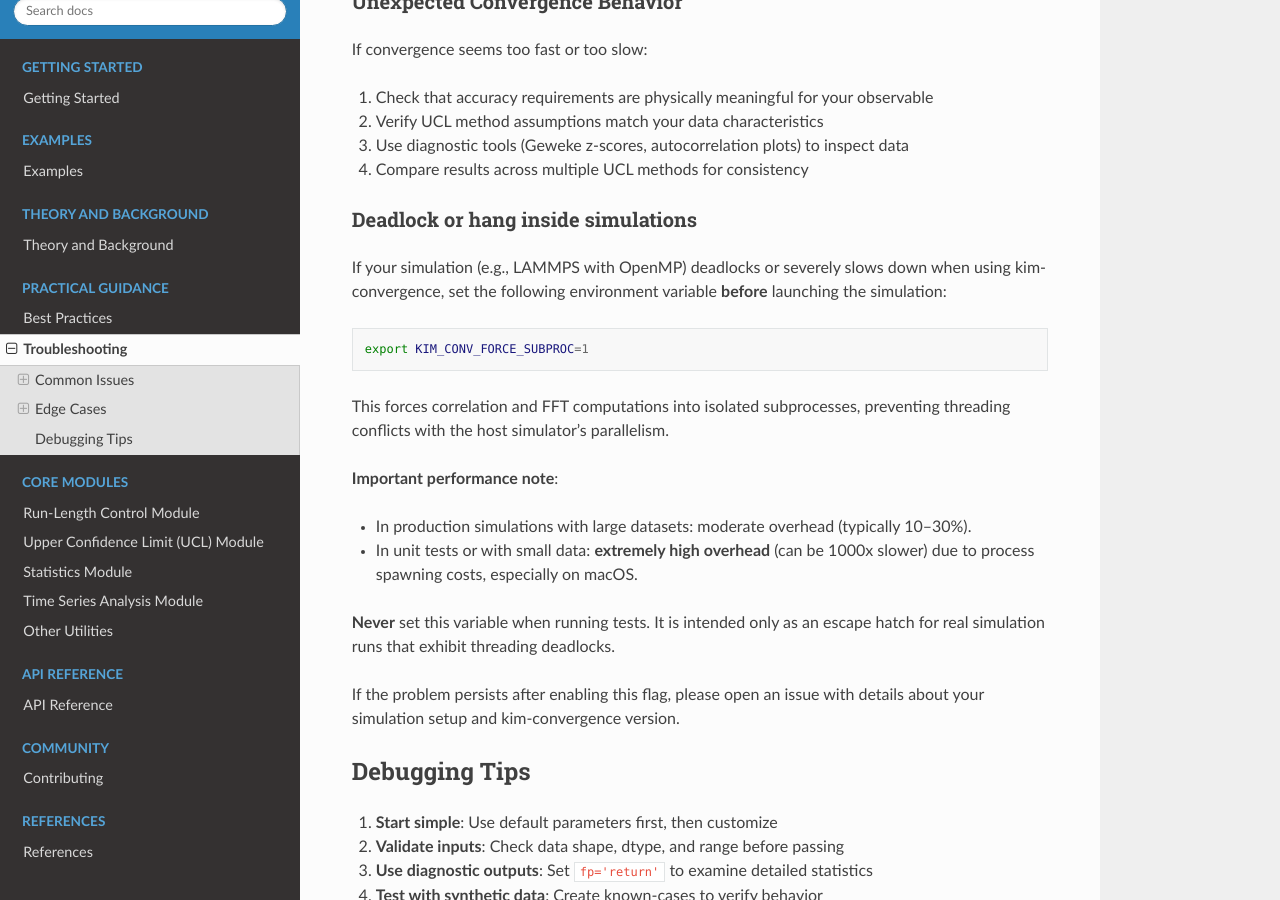
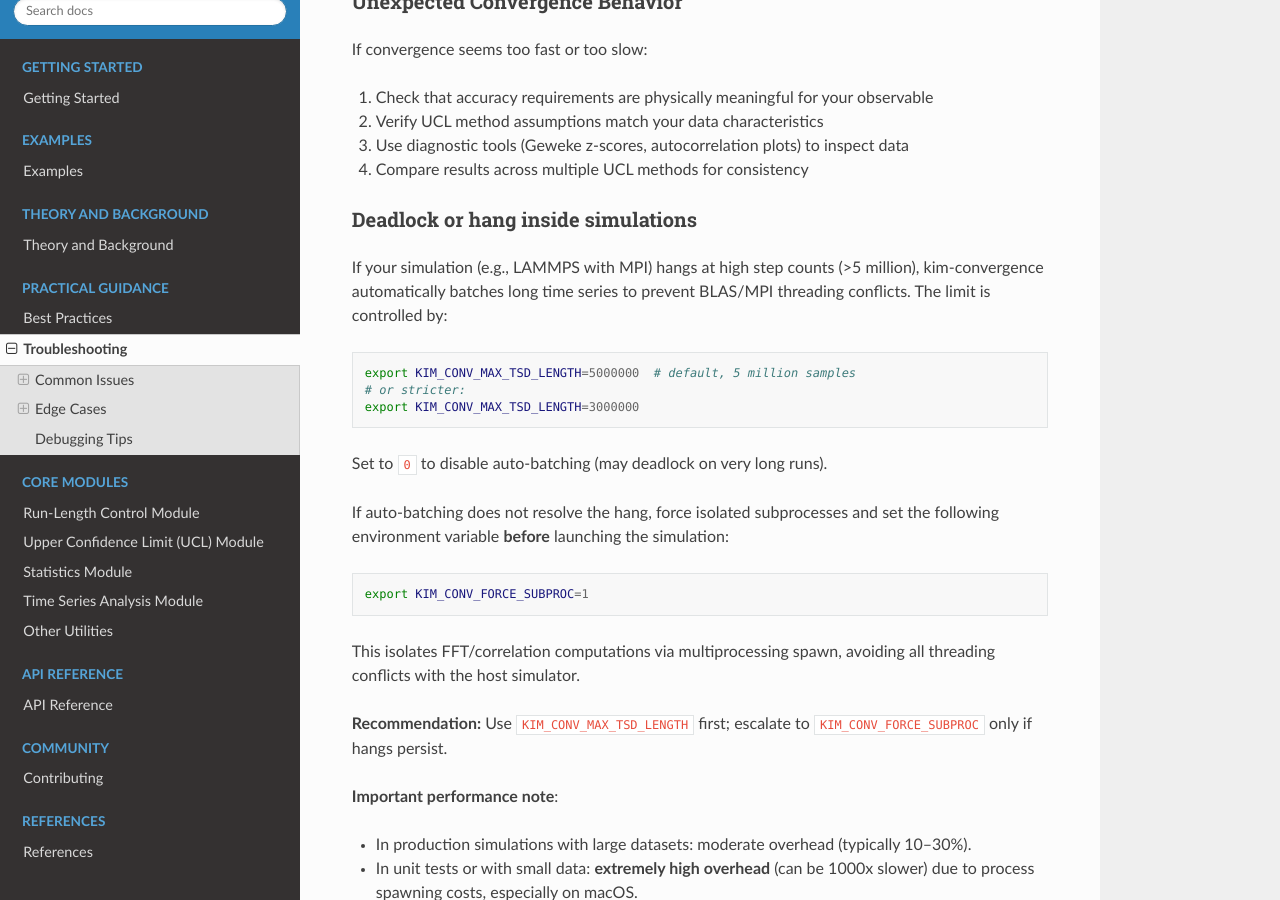
Before and after one commit to openkim/kim-convergence, a Sphinx documentation site: the page built from doc/troubleshooting.rst, in a window 1280 px wide and 900 px high, scrolled down 3031 px. Built offline with Sphinx 7.4.7 and the Read the Docs theme 3.1.0, drawn with Linux system fonts in a browser that asks for light colours.

```diff
--- a/doc/troubleshooting.rst
+++ b/doc/troubleshooting.rst
@@ -151,16 +151,30 @@
 Deadlock or hang inside simulations
 ~~~~~~~~~~~~~~~~~~~~~~~~~~~~~~~~~~~
 
-If your simulation (e.g., LAMMPS with OpenMP) deadlocks or severely slows down
-when using kim-convergence, set the following environment variable **before**
-launching the simulation:
+If your simulation (e.g., LAMMPS with MPI) hangs at high step counts
+(>5 million), kim-convergence automatically batches long time series to prevent
+BLAS/MPI threading conflicts. The limit is controlled by:
+
+.. code-block:: bash
+
+   export KIM_CONV_MAX_TSD_LENGTH=5000000  # default, 5 million samples
+   # or stricter:
+   export KIM_CONV_MAX_TSD_LENGTH=3000000
+
+Set to ``0`` to disable auto-batching (may deadlock on very long runs).
+
+If auto-batching does not resolve the hang, force isolated subprocesses and
+set the following environment variable **before** launching the simulation:
 
 .. code-block:: bash
 
    export KIM_CONV_FORCE_SUBPROC=1
 
-This forces correlation and FFT computations into isolated subprocesses,
-preventing threading conflicts with the host simulator's parallelism.
+This isolates FFT/correlation computations via multiprocessing spawn,
+avoiding all threading conflicts with the host simulator.
+
+**Recommendation:** Use ``KIM_CONV_MAX_TSD_LENGTH`` first; escalate to
+``KIM_CONV_FORCE_SUBPROC`` only if hangs persist.
 
 **Important performance note**:
 
```
Also changed, not shown: 1 other file.
